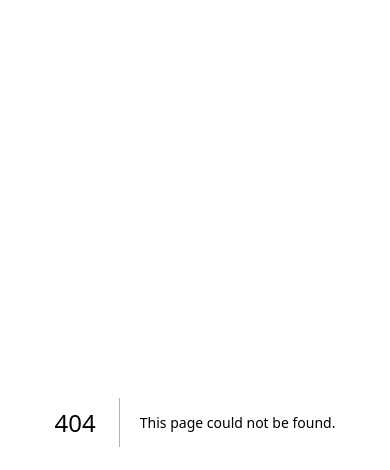
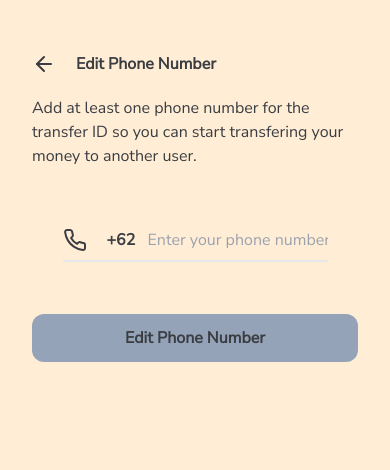
Before and after one commit to mstkm/fw12-letspay, a Next.js app: page /manage-phone-number in a window 390 px wide. Before the commit this address had no page. Shown: the top 470 px of the page. Built offline with nearby package versions, Linux system fonts and the light colour scheme.

Commit message:
create manage phone number page

```diff
--- /dev/null
+++ b/pages/manage-phone-number.js
@@ -0,0 +1,81 @@
+import React from 'react'
+import Head from "next/head"
+import { useRouter } from "next/router"
+import Header from "../assets/components/Header"
+import Footer from "../assets/components/Footer"
+import { ArrowLeft, ArrowUp, Grid, Plus, User, LogOut, Phone } from "react-feather"
+
+const UpdatePhoneNumber = () => {
+  const router = useRouter()
+  const [phoneNumber, setPhoneNumber] = React.useState('')
+
+  return(
+    <div className="bg-orange-100 h-screen">
+    <Head>
+      <title>Manage Phone Number | FazzPay</title>
+    </Head>
+
+    <Header />
+
+    <section className="flex flex-col md:flex-row gap-5 font-primary text-secondary md:px-28 py-5 md:py-10">
+      {/* Menu */}
+      <div className="hidden md:flex flex-col flex-[30%] bg-white shadow rounded-xl py-8">
+        <div className="flex-1">
+          <div onClick={() => router.push('/home')} className="flex items-center gap-5 px-8 hover:text-primary hover:font-bold hover:border-l-2 hover:border-primary cursor-pointer mb-8">
+            <Grid />
+            <p>Dashboard</p>
+          </div>
+          <div onClick={() => router.push('/transfer')} className="flex items-center gap-5 px-8 hover:text-primary hover:font-bold hover:border-l-2 hover:border-primary cursor-pointer mb-8">
+            <ArrowUp />
+            <p>Transfer</p>
+          </div>
+          <div onClick={() => router.push('/top-up')} className="flex items-center gap-5 px-8 hover:text-primary hover:font-bold hover:border-l-2 hover:border-primary cursor-pointer mb-8">
+            <Plus />
+            <p>Top Up</p>
+          </div>
+          <div onClick={() => router.push('/profile')} className="flex items-center gap-5 px-8 text-primary font-bold border-l-2 border-primary cursor-pointer mb-8">
+            <User />
+            <p>Profile</p>
+          </div>
+        </div>
+        <div>
+          <div className="flex items-center gap-5 px-8 hover:text-primary hover:font-bold hover:border-l-2 hover:border-primary cursor-pointer">
+            <LogOut />
+            <p>Logout</p>
+          </div>
+        </div>
+      </div>
+
+      <div className="flex-[70%] flex flex-col gap-5 md:bg-white md:shadow rounded-xl p-8">
+        <div className='flex gap-5'>
+          <ArrowLeft onClick={() => router.push('/personal-information')} className='md:hidden'/>
+          <h3 className='font-bold'>Edit Phone Number</h3>
+        </div>
+        <p>Add at least one phone number for the transfer ID so you can start transfering your money to another user.</p>
+        <form className='flex flex-col items-center gap-8 py-10'>
+          <div className={`flex items-center gap-5 border-b-2 ${phoneNumber.length ? 'border-primary' : ''} pb-2`}>
+            <div>
+              <Phone className={`${phoneNumber.length ? 'text-primary' : ''}`}/>
+            </div>
+            <div>
+              <select className='appearance-none bg-transparent focus:outline-none font-bold'>
+                <option>+62</option>
+              </select>
+              <input onChange={(e) => setPhoneNumber(e.target.value)} type='text' name='phoneNumber' placeholder='Enter your phone number' className='pl-3 bg-transparent focus:outline-none'/>
+            </div>
+          </div>
+          <div className='flex-1 flex justify-center w-full py-5'>
+            {phoneNumber.length ?
+            <button className='bg-primary md:w-2/4 w-full h-12 text-white font-bold rounded-xl active:border-2'>Continue</button> :
+            <button className='bg-slate-400 md:w-2/4 w-full h-12 font-bold rounded-xl'>Edit Phone Number</button>}
+          </div>
+        </form>
+      </div>
+    </section>
+
+    <Footer />
+    </div>
+  )
+}
+
+export default UpdatePhoneNumber
```
